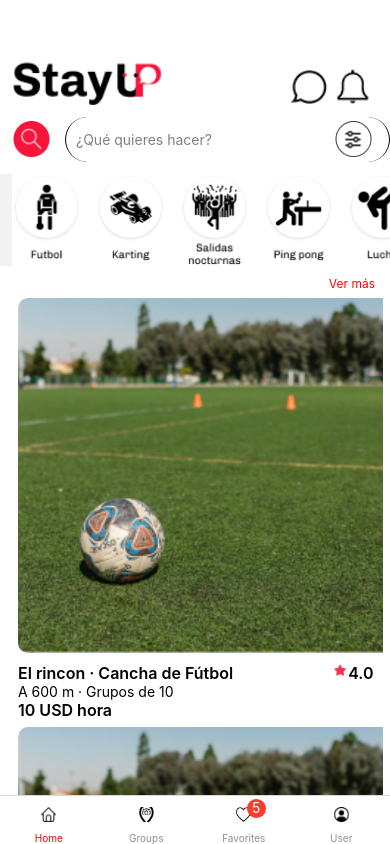
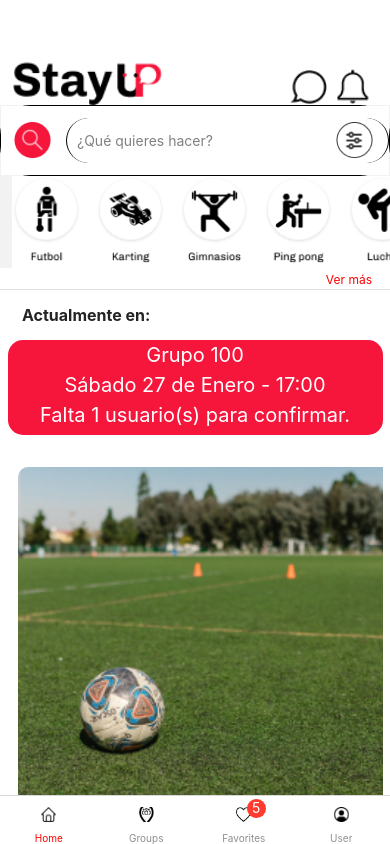
Before and after one commit to makloster/NoCountry-StayUp, a React Native app in the folder Front/mobile/: screen /HomeScreen in a window 390 px wide. Built offline with nearby package versions, Linux system fonts and the light colour scheme.

Commit message:
estilos home y boton reservas home

```diff
--- /dev/null
+++ b/Front/mobile/navigation/screens/HomeScreen/BotonReservas/BotonReservas.js
@@ -0,0 +1,30 @@
+import React from "react";
+import { homeStyles } from "../HomeScreenStyles";
+import { Text, Card } from "react-native-elements";
+import { TouchableOpacity, View } from "react-native";
+
+const BotonReservas = () => {
+    return (
+        <View style={homeStyles.contenedor_boton_reservas}>
+            <Card.Divider />
+            <Text style={homeStyles.actualmente_en}>Actualmente en:</Text>
+            <TouchableOpacity
+                key={`welcome`}
+                style={homeStyles.buttonFindPlaces}>
+                <Text
+                    style={homeStyles.textButtonFindPlaces}
+                    onPress={() => {}}>
+                    Grupo 100
+                </Text>
+                <Text style={homeStyles.textButtonFindPlaces}>
+                    Sábado 27 de Enero - 17:00
+                </Text>
+                <Text style={homeStyles.textButtonFindPlaces}>
+                    Falta 1 usuario(s) para confirmar.
+                </Text>
+            </TouchableOpacity>
+        </View>
+    );
+};
+
+export default BotonReservas;
--- a/Front/mobile/navigation/screens/HomeScreen/HomeScreen.js
+++ b/Front/mobile/navigation/screens/HomeScreen/HomeScreen.js
@@ -4,7 +4,7 @@ import {
     TextInput,
     TouchableOpacity,
     View,
-	Text
+    Text,
 } from "react-native";
 import { ScrollView } from "react-native-gesture-handler";
 import { CarouselCustomHome } from "../../../components/CarouselCustom/CarouselCustomHome";
@@ -12,28 +12,14 @@ import assets from "../../../constants/assets";
 import HomeCard from "./HomeCard";
 import { homeStyles } from "./HomeScreenStyles";
 import { useNavigation } from "@react-navigation/native";
-
-
-const iconsHomeArray = [
-    {
-        image: assets.juegos_de_mesa_icono,
-    },
-    {
-        image: assets.karting_icono,
-    },
-    {
-        image: assets.pubs_icono,
-    },
-    {
-        image: assets.ping_pong_icono,
-    },
-];
-
+import { userStyles } from "../UserScreen/UserScreenStyles";
+import { Card } from "react-native-elements";
+import BotonReservas from "./BotonReservas/BotonReservas";
 
 const widthScreen = Dimensions.get("window").width;
 const heightImage = widthScreen - 300;
 
-export default function Home({navigation}) {
+export default function Home({ navigation }) {
     return (
         <ScrollView>
             <View style={homeStyles.container}>
@@ -53,6 +39,7 @@ export default function Home({navigation}) {
                     style={{ width: 38, height: 38, marginRight: 15 }}
                 />
             </View>
+            <View style={homeStyles.contenedor_input}>
                 <View style={homeStyles.SearchBar}>
                     <Image
                         source={assets.icon_finder}
@@ -70,6 +57,7 @@ export default function Home({navigation}) {
                         resizeMode='contain'
                         style={homeStyles.filter}
                     />
+                </View>
             </View>
             {/*  <CarouselCustomHome
                 arrayImages={iconsHomeArray}
@@ -99,7 +87,7 @@ export default function Home({navigation}) {
                 <View>
                     <TouchableOpacity onPress={() => {}}>
                         <Image
-                            source={assets.pubs_icono}
+                            source={assets.Gym_icono}
                             resizeMode='contain'
                             style={homeStyles.iconos_categorias}
                         />
@@ -124,9 +112,13 @@ export default function Home({navigation}) {
                     </TouchableOpacity>
                 </View>
             </View>
-			<TouchableOpacity style={homeStyles.container_boton_categoria} onPress={() => navigation.navigate(
-                'Category Screen View'
-            )}><Text style={homeStyles.boton_ver_mas_categorias}>Ver más</Text></TouchableOpacity>
+            <TouchableOpacity
+                style={homeStyles.container_boton_categoria}
+                onPress={() => navigation.navigate("Category Screen View")}>
+                <Text style={homeStyles.boton_ver_mas_categorias}>Ver más</Text>
+            </TouchableOpacity>
+
+            <BotonReservas/>
             <View style={homeStyles.container_cards}>
                 <HomeCard />
                 <HomeCard />
--- a/Front/mobile/navigation/screens/HomeScreen/HomeScreenStyles.js
+++ b/Front/mobile/navigation/screens/HomeScreen/HomeScreenStyles.js
@@ -96,7 +96,7 @@ export const homeStyles = StyleSheet.create({
         boxShadow: "none",
         width: widthScreen - 25,
         marginLeft: 18,
-        marginTop: 7,
+        marginTop: 17,
     },
     nombre_cancha: {
         flexDirection: "row",
@@ -104,6 +104,7 @@ export const homeStyles = StyleSheet.create({
     titulo_descripcion_cancha: {
         fontWeight: "600",
         fontSize: 16,
+        marginRight: 10,
     },
     boton_ver_mas_categorias: {
         color: "red",
@@ -111,8 +112,9 @@ export const homeStyles = StyleSheet.create({
         //alignItems:"flex-end",
         alignSelf: "flex-end",
         fontSize: 12,
-        marginRight: 15,
-        marginTop: 10,
+        marginRight: 18,
+        marginTop: 4,
+        marginBottom: 2,
         //justifyContent:"flex-end",
         //marginLeft:250,
         backgroundColor: "white",
@@ -132,4 +134,39 @@ export const homeStyles = StyleSheet.create({
     container_boton_categoria: {
         backgroundColor: "white",
     },
+    contenedor_input: {
+        borderBottomLeftRadius: 30,
+        borderBottomRightRadius: 30,
+        borderTopRightRadius: 30,
+        borderTopLeftRadius: 30,
+        borderWidth: "thin",
+        borderBottomWidth: 1,
+        borderTopWidth: 1,
+        borderRightWidth: 1,
+        borderLeftWidth: 1,
+    },
+    buttonFindPlaces: {
+        backgroundColor: "#F6163C",
+        width: 375,
+        height: 95,
+        alignSelf: "center",
+        borderRadius: 15,
+        marginTop: 15,
+        marginBottom: 15,
+    },
+    textButtonFindPlaces: {
+        fontSize: 20,
+        fontWeight: "400",
+        textAlign: "center",
+        color: "white",
+        lineHeight: 30,
+    },
+    contenedor_boton_reservas: {
+        backgroundColor: "white",
+    },
+    actualmente_en: {
+        marginLeft: 22,
+        fontSize: 16,
+        fontWeight: "700",
+    },
 });
```
Lines whose indentation alone changed are shown as unchanged.
